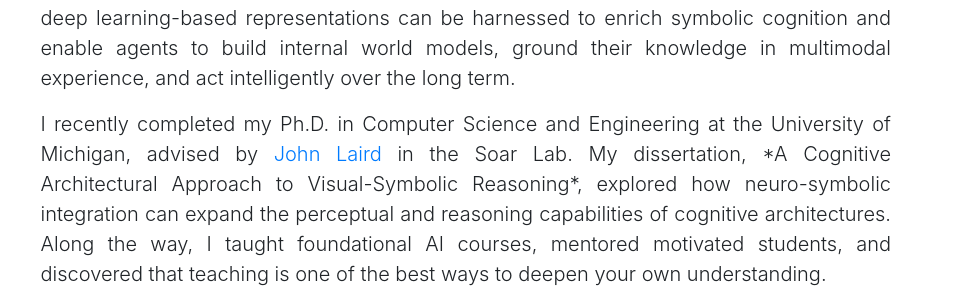
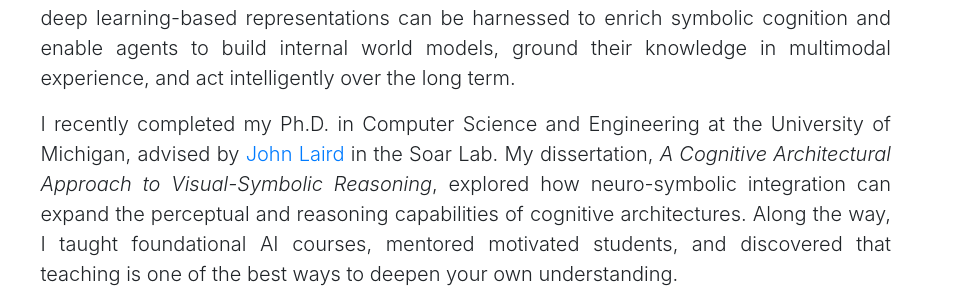
Before and after one commit to JBoggsy/jboggsy.github.io, a plain HTML site: page index.html in a window 1280 px wide. Shown: the part 283-585 px from the top of the page, 326-1280 px from the left. Drawn offline with nearby package versions, Linux system fonts and the light colour scheme.

Commit message:
Fixed typo

```diff
--- a/index.html
+++ b/index.html
@@ -58,7 +58,7 @@
                         <p align="justify" class="lead">
                             I recently completed my Ph.D. in Computer Science and Engineering at the University of
                             Michigan, advised by <a href="https://laird.engin.umich.edu/">John Laird</a> in the Soar
-                            Lab. My dissertation, *A Cognitive Architectural Approach to Visual-Symbolic Reasoning*,
+                            Lab. My dissertation, <em>A Cognitive Architectural Approach to Visual-Symbolic Reasoning</em>,
                             explored how neuro-symbolic integration can expand the perceptual and reasoning capabilities
                             of cognitive architectures. Along the way, I taught foundational AI courses, mentored
                             motivated students, and discovered that teaching is one of the best ways to deepen your own
```
